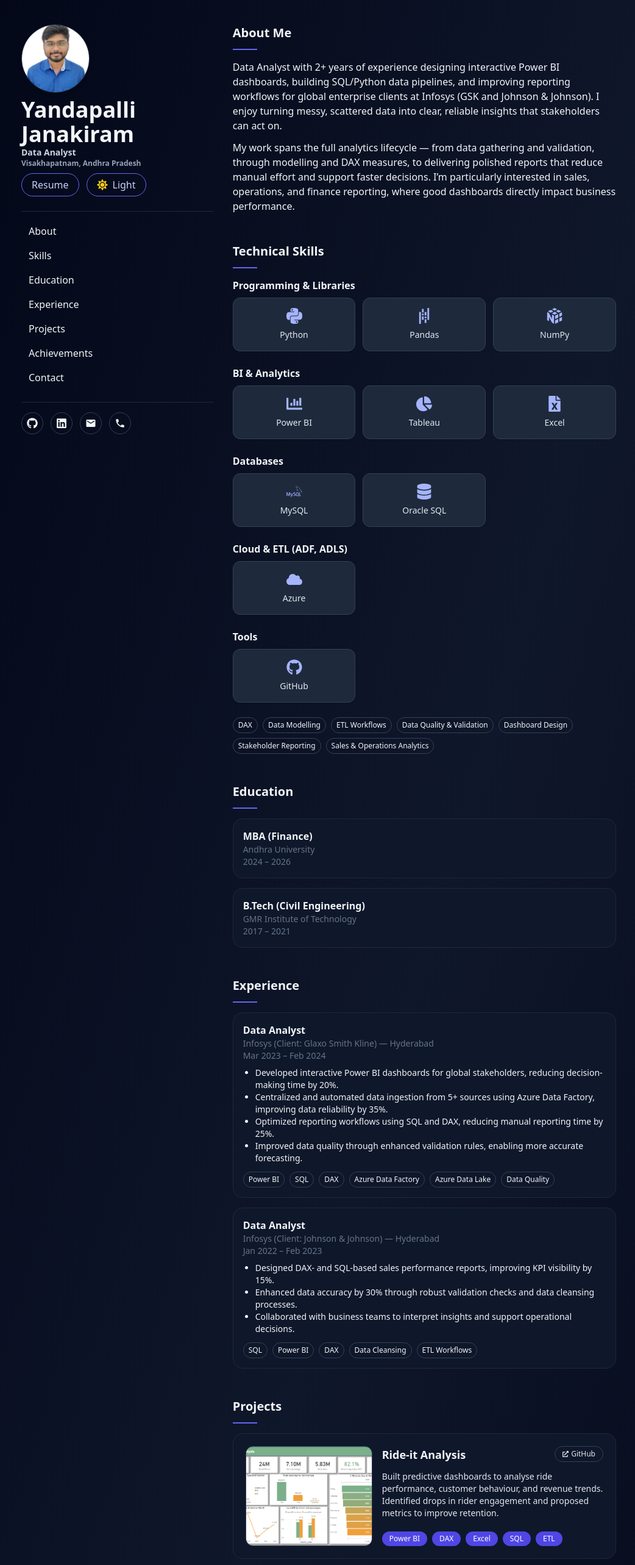
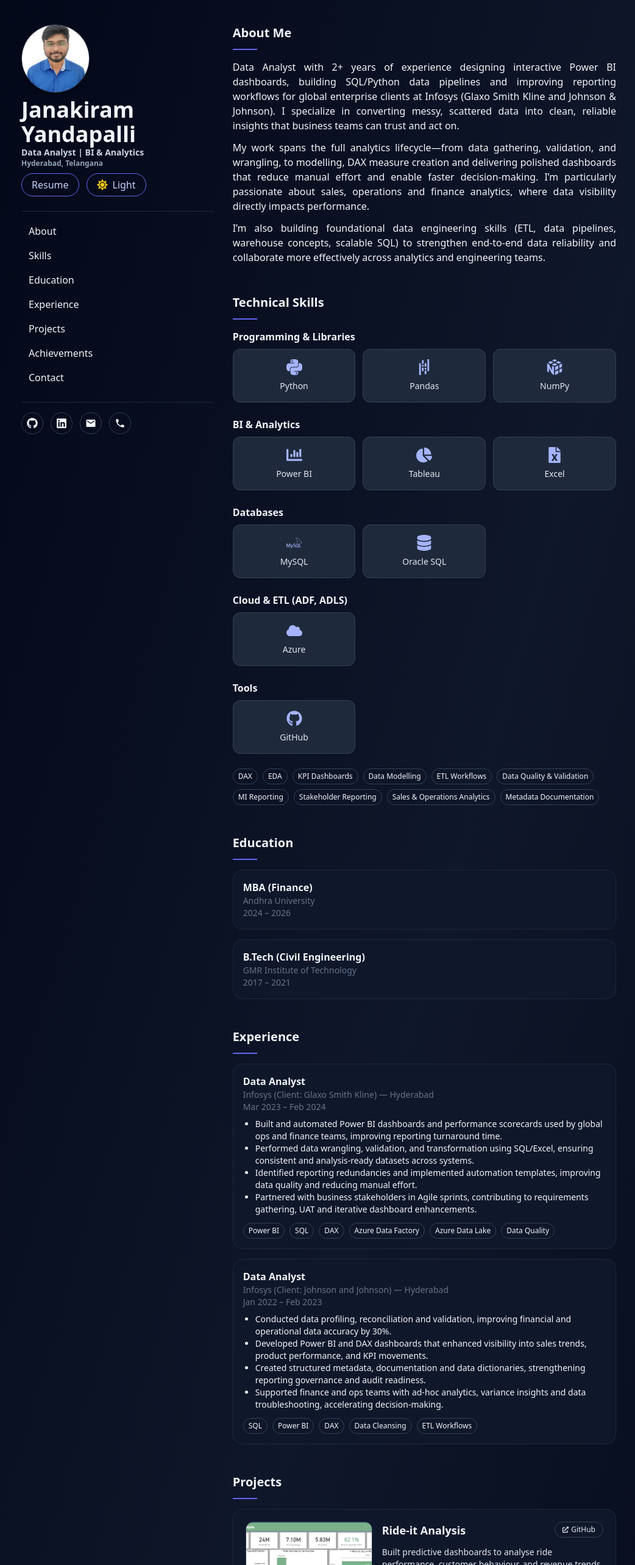
Before and after one commit to yan-jan-ram/portfolio, a React (Vite) app: page / in a window 1280 px wide. Shown: the top 2566 px of the page at 61% size, without its empty margins (117-1159 px from the left). Built offline with nearby package versions, Linux system fonts and the light colour scheme; the HTML template or start-up script is replaced by a standard one.

Commit message:
enhanced resume

```diff
--- a/src/App.jsx
+++ b/src/App.jsx
@@ -88,10 +88,10 @@ const experience = [
     location: 'Hyderabad',
     period: 'Mar 2023 – Feb 2024',
     bullets: [
-      'Developed interactive Power BI dashboards for global stakeholders, reducing decision-making time by 20%.',
-      'Centralized and automated data ingestion from 5+ sources using Azure Data Factory, improving data reliability by 35%.',
-      'Optimized reporting workflows using SQL and DAX, reducing manual reporting time by 25%.',
-      'Improved data quality through enhanced validation rules, enabling more accurate forecasting.'
+      'Built and automated Power BI dashboards and performance scorecards used by global ops and finance teams, improving reporting turnaround time.',
+      'Performed data wrangling, validation, and transformation using SQL/Excel, ensuring consistent and analysis-ready datasets across systems.',
+      'Identified reporting redundancies and implemented automation templates, improving data quality and reducing manual effort.',
+      'Partnered with business stakeholders in Agile sprints, contributing to requirements gathering, UAT and iterative dashboard enhancements.'
     ],
     tags: [
       'Power BI',
@@ -104,13 +104,14 @@ const experience = [
   },
   {
     role: 'Data Analyst',
-    company: 'Infosys (Client: Johnson & Johnson)',
+    company: 'Infosys (Client: Johnson and Johnson)',
     location: 'Hyderabad',
     period: 'Jan 2022 – Feb 2023',
     bullets: [
-      'Designed DAX- and SQL-based sales performance reports, improving KPI visibility by 15%.',
-      'Enhanced data accuracy by 30% through robust validation checks and data cleansing processes.',
-      'Collaborated with business teams to interpret insights and support operational decisions.'
+      'Conducted data profiling, reconciliation and validation, improving financial and operational data accuracy by 30%.',
+      'Developed Power BI and DAX dashboards that enhanced visibility into sales trends, product performance, and KPI movements.',
+      'Created structured metadata, documentation and data dictionaries, strengthening reporting governance and audit readiness.',
+      'Supported finance and ops teams with ad-hoc analytics, variance insights and data troubleshooting, accelerating decision-making.'
     ],
     tags: ['SQL', 'Power BI', 'DAX', 'Data Cleansing', 'ETL Workflows']
   }
@@ -225,13 +226,13 @@ export default function App () {
               </div>
 
               <h1 className='text-3xl sm:text-4xl font-bold'>
-                Yandapalli Janakiram
+                Janakiram Yandapalli
               </h1>
               <b><p className='text-sm text-slate-500 dark:text-slate-300'>
-                Data Analyst
+                Data Analyst | BI & Analytics
               </p></b>
               <b><p className='text-xs text-slate-500 dark:text-slate-400'>
-                Visakhapatnam, Andhra Pradesh
+                Hyderabad, Telangana
               </p></b>
 
               <div className='flex items-center gap-3 mt-3'>
@@ -322,21 +323,22 @@ export default function App () {
           {/* RIGHT CONTENT */}
           <main className='lg:w-2/3 space-y-12'>
             <Section id='about' title='About Me'>
-              <p>
-                Data Analyst with 2+ years of experience designing interactive
-                Power BI dashboards, building SQL/Python data pipelines, and
-                improving reporting workflows for global enterprise clients at
-                Infosys (GSK and Johnson & Johnson). I enjoy turning messy,
-                scattered data into clear, reliable insights that stakeholders
-                can act on.
+              <p style={{textAlign: "justify"}}>
+                Data Analyst with 2+ years of experience designing interactive Power BI dashboards,
+                building SQL/Python data pipelines and improving reporting workflows for global
+                enterprise clients at Infosys (Glaxo Smith Kline and Johnson & Johnson). I specialize in converting
+                messy, scattered data into clean, reliable insights that business teams can trust and act on.
               </p>
-              <p className='mt-3'>
-                My work spans the full analytics lifecycle — from data gathering
-                and validation, through modelling and DAX measures, to
-                delivering polished reports that reduce manual effort and
-                support faster decisions. I’m particularly interested in sales,
-                operations, and finance reporting, where good dashboards
-                directly impact business performance.
+              <p style={{textAlign: "justify"}} className='mt-3'>
+                My work spans the full analytics lifecycle—from data gathering, validation, and wrangling, to modelling,
+                DAX measure creation and delivering polished dashboards that reduce manual effort and enable faster
+                decision-making. I’m particularly passionate about sales, operations and finance analytics, where
+                data visibility directly impacts performance.
+              </p>
+              <p style={{textAlign: "justify"}} className='mt-3'>
+                I’m also building foundational data engineering skills (ETL, data pipelines, warehouse concepts,
+                scalable SQL) to strengthen end-to-end data reliability and collaborate more effectively across
+                analytics and engineering teams.
               </p>
             </Section>
 
@@ -361,12 +363,15 @@ export default function App () {
                 <div className='flex flex-wrap gap-2 mt-3 text-xs'>
                   {[
                     'DAX',
+                    'EDA',
+                    'KPI Dashboards',
                     'Data Modelling',
                     'ETL Workflows',
                     'Data Quality & Validation',
-                    'Dashboard Design',
+                    'MI Reporting',
                     'Stakeholder Reporting',
-                    'Sales & Operations Analytics'
+                    'Sales & Operations Analytics',
+                    'Metadata Documentation',
                   ].map(tag => (
                     <span
                       key={tag}
```
Also changed, not shown: 1 other file (tests, documents, lock files or other folders).
